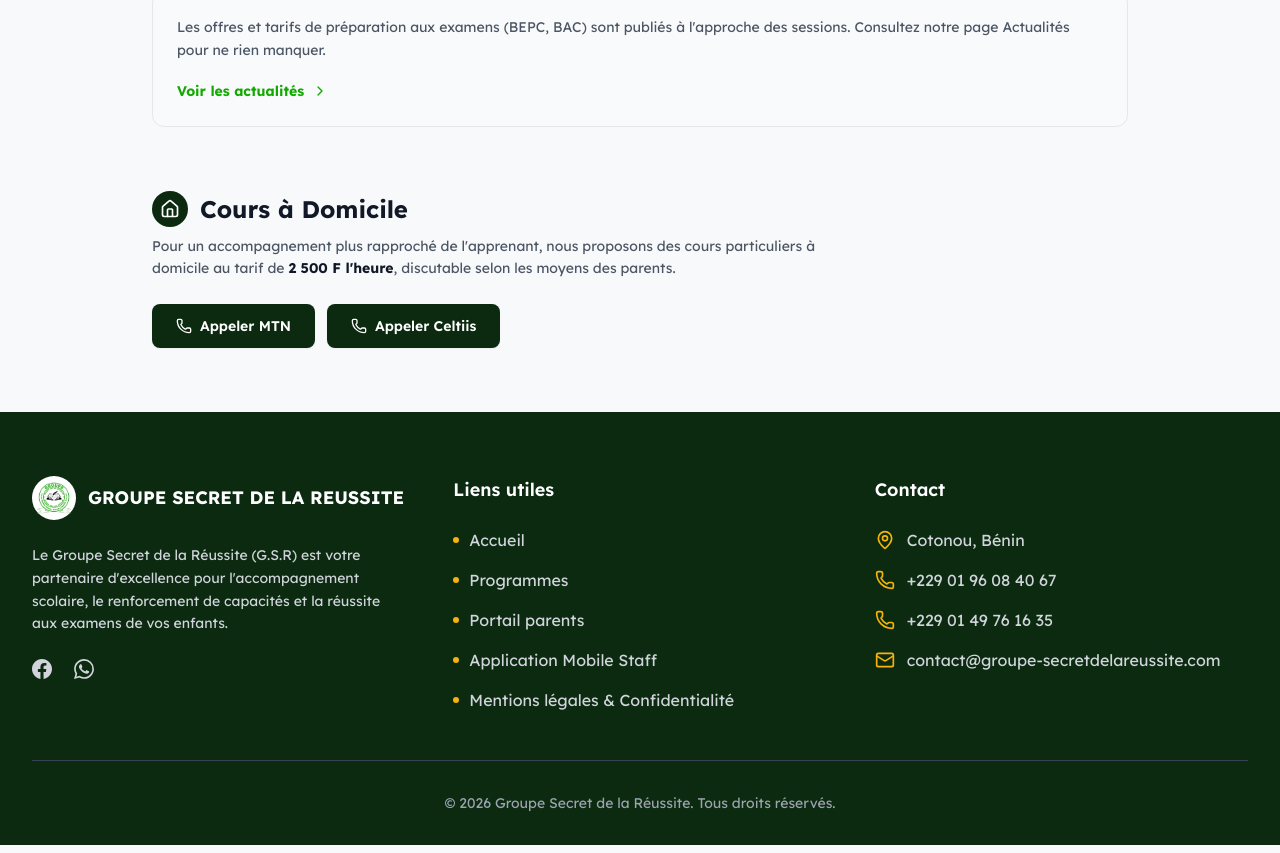
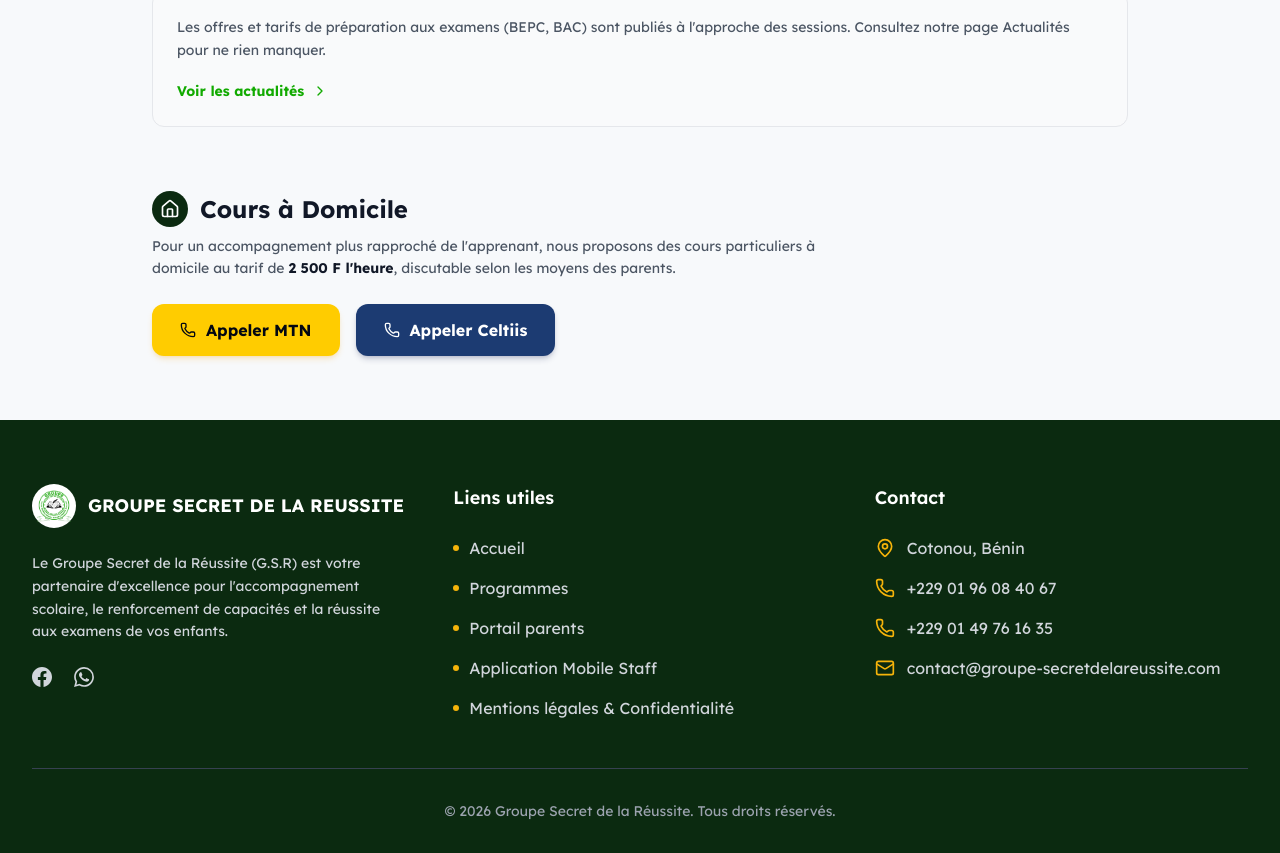
Before and after one commit to groupesecretdelareussite/projet_gsr, a Next.js app: page /tarifs in a window 1280 px wide. Shown: the part 1495-2348 px from the top of the page. Built offline with nearby package versions, Linux system fonts and the light colour scheme.

Commit message:
correction UI du 23/10 2

```diff
--- a/src/app/(vitrine)/mentions-legales/page.tsx
+++ b/src/app/(vitrine)/mentions-legales/page.tsx
@@ -80,37 +80,10 @@ export default function MentionsLegalesPage() {
               </div>
             </div>
 
-            <div>
-              <h3 className="text-lg font-bold text-gray-900 mb-2">
-                1.2 Hébergement technique
-              </h3>
-              <p className="mb-2 text-gray-700">
-                Le site web et les services en ligne sont hébergés par :
-              </p>
-              <div className="pl-4 sm:pl-6 space-y-1 text-gray-700 border-l-2 border-gray-200 mb-3">
-                <p className="font-semibold text-gray-900">Vercel Inc.</p>
-                <p className="text-sm">440 N Barranca Ave #4133, Covina, CA 91723, États-Unis</p>
-                <p className="text-sm">
-                  Site web :{" "}
-                  <a
-                    href="https://vercel.com"
-                    target="_blank"
-                    rel="noopener noreferrer"
-                    className="text-primary hover:underline"
-                  >
-                    vercel.com
-                  </a>
-                </p>
-              </div>
-              <p className="text-xs text-gray-500">
-                La base de données et les mécanismes de gestion d’authentification sécurisée sont administrés sur une
-                infrastructure cloud opérée avec Supabase, disposant de sauvegardes automatiques et d&apos;un chiffrement de pointe.
-              </p>
-            </div>
 
             <div>
               <h3 className="text-lg font-bold text-gray-900 mb-2">
-                1.3 Propriété intellectuelle et droits d&apos;auteur
+                1.2 Propriété intellectuelle et droits d&apos;auteur
               </h3>
               <p className="mb-2 text-gray-700">
                 L&apos;ensemble des contenus présents sur ce site (structure générale, textes, logos, emblèmes, graphismes,
@@ -127,7 +100,7 @@ export default function MentionsLegalesPage() {
 
             <div>
               <h3 className="text-lg font-bold text-gray-900 mb-2">
-                1.4 Liens hypertextes et limitation de responsabilité
+                1.3 Liens hypertextes et limitation de responsabilité
               </h3>
               <p className="mb-2 text-gray-700">
                 Le site <span className="font-semibold text-gray-900">groupe-secretdelareussite.com</span> peut proposer des
--- a/src/app/(vitrine)/tarifs/page.tsx
+++ b/src/app/(vitrine)/tarifs/page.tsx
@@ -153,20 +153,24 @@ export default function TarifsPage() {
             <span className="font-bold text-gray-900">2 500 F l&apos;heure</span>, discutable
             selon les moyens des parents.
           </p>
-          <div className="flex flex-wrap gap-3">
+          <div className="flex flex-col sm:flex-row flex-wrap gap-4">
             <a
               href="tel:+2290196084067"
-              className="inline-flex items-center gap-2 bg-dark text-white px-6 py-3 rounded-lg font-semibold text-sm hover:bg-dark/90 transition-colors shadow-sm"
+              title="Appeler MTN (+229 01 96 08 40 67)"
+              aria-label="Appeler via MTN (+229 01 96 08 40 67)"
+              className="w-full sm:w-auto inline-flex items-center justify-center gap-2.5 bg-[#FFCC00] hover:bg-[#E5B800] text-gray-950 font-bold px-7 py-3.5 rounded-xl shadow-md shadow-amber-500/20 hover:shadow-lg hover:shadow-amber-500/30 transition-all duration-200 hover:-translate-y-0.5 active:scale-[0.98]"
             >
-              <Phone className="w-4 h-4" />
-              Appeler MTN
+              <Phone className="w-4 h-4 text-gray-950 shrink-0" />
+              <span>Appeler MTN</span>
             </a>
             <a
               href="tel:+2290149761635"
-              className="inline-flex items-center gap-2 bg-dark text-white px-6 py-3 rounded-lg font-semibold text-sm hover:bg-dark/90 transition-colors shadow-sm"
+              title="Appeler Celtiis (+229 01 49 76 16 35)"
+              aria-label="Appeler via Celtiis (+229 01 49 76 16 35)"
+              className="w-full sm:w-auto inline-flex items-center justify-center gap-2.5 bg-[#1C3B72] hover:bg-[#152E59] text-white font-bold px-7 py-3.5 rounded-xl shadow-md shadow-blue-950/20 hover:shadow-lg hover:shadow-blue-950/30 transition-all duration-200 hover:-translate-y-0.5 active:scale-[0.98]"
             >
-              <Phone className="w-4 h-4" />
-              Appeler Celtiis
+              <Phone className="w-4 h-4 text-white shrink-0" />
+              <span>Appeler Celtiis</span>
             </a>
           </div>
         </section>
--- a/src/components/vitrine/HomeClient.tsx
+++ b/src/components/vitrine/HomeClient.tsx
@@ -419,7 +419,7 @@ export default function HomeClient() {
         </div>
       </section>
 
-      {/* Témoignages Section */}
+      {/* ── Section Témoignages (En attente de vraies données) ──
       <section className="py-24 bg-gray-50 border-y border-gray-100">
         <div className="max-w-7xl mx-auto px-4 sm:px-6 lg:px-8">
           <div className="text-center mb-16">
@@ -448,8 +448,9 @@ export default function HomeClient() {
           </div>
         </div>
       </section>
+      */}
 
-      {/* Video Section */}
+      {/* ── Section Vidéo (En attente de vraies données) ──
       <section className="py-24 bg-surface max-w-5xl mx-auto px-4 sm:px-6 lg:px-8 text-center">
         <h2 className="text-2xl font-bold text-gray-900 mb-12">Découvrez notre groupe en vidéo</h2>
         <div className="relative rounded-2xl overflow-hidden shadow-xl aspect-video group cursor-pointer border border-gray-100">
@@ -461,6 +462,7 @@ export default function HomeClient() {
           </div>
         </div>
       </section>
+      */}
 
       {/* CTA Section */}
       <section className="py-20 bg-surface">
@@ -473,31 +475,23 @@ export default function HomeClient() {
             {/* Bouton MTN */}
             <a
               href="tel:+2290196084067"
-              className="w-full sm:w-auto bg-[#0b2a10] hover:bg-[#061e0b] text-white border border-amber-400/40 px-6 py-3.5 rounded-xl font-semibold inline-flex items-center justify-between sm:justify-start gap-4 transition-all hover:scale-[1.02] shadow-md shadow-emerald-950/20 group"
+              title="Appeler MTN (+229 01 96 08 40 67)"
+              aria-label="Appeler via MTN (+229 01 96 08 40 67)"
+              className="w-full sm:w-auto inline-flex items-center justify-center gap-2.5 bg-[#FFCC00] hover:bg-[#E5B800] text-gray-950 font-bold px-7 py-3.5 rounded-xl shadow-md shadow-amber-500/20 hover:shadow-lg hover:shadow-amber-500/30 transition-all duration-200 hover:-translate-y-0.5 active:scale-[0.98]"
             >
-              <span className="flex items-center gap-2.5">
-                <span className="w-2.5 h-2.5 rounded-full bg-amber-400 group-hover:scale-125 transition-transform" />
-                <span className="text-sm font-bold">Appeler MTN</span>
-              </span>
-              <span className="text-xs font-mono text-amber-300 bg-white/10 px-2 py-0.5 rounded">
-                01 96 08 40 67
-              </span>
-              <Phone className="w-4 h-4 text-amber-400 shrink-0" />
+              <Phone className="w-4 h-4 text-gray-950 shrink-0" />
+              <span>Appeler MTN</span>
             </a>
 
             {/* Bouton Celtiis */}
             <a
               href="tel:+2290149761635"
-              className="w-full sm:w-auto bg-[#0b2a10] hover:bg-[#061e0b] text-white border border-sky-400/40 px-6 py-3.5 rounded-xl font-semibold inline-flex items-center justify-between sm:justify-start gap-4 transition-all hover:scale-[1.02] shadow-md shadow-emerald-950/20 group"
+              title="Appeler Celtiis (+229 01 49 76 16 35)"
+              aria-label="Appeler via Celtiis (+229 01 49 76 16 35)"
+              className="w-full sm:w-auto inline-flex items-center justify-center gap-2.5 bg-[#1C3B72] hover:bg-[#152E59] text-white font-bold px-7 py-3.5 rounded-xl shadow-md shadow-blue-950/20 hover:shadow-lg hover:shadow-blue-950/30 transition-all duration-200 hover:-translate-y-0.5 active:scale-[0.98]"
             >
-              <span className="flex items-center gap-2.5">
-                <span className="w-2.5 h-2.5 rounded-full bg-sky-400 group-hover:scale-125 transition-transform" />
-                <span className="text-sm font-bold">Appeler Celtiis</span>
-              </span>
-              <span className="text-xs font-mono text-sky-300 bg-white/10 px-2 py-0.5 rounded">
-                01 49 76 16 35
-              </span>
-              <Phone className="w-4 h-4 text-sky-400 shrink-0" />
+              <Phone className="w-4 h-4 text-white shrink-0" />
+              <span>Appeler Celtiis</span>
             </a>
           </div>
         </div>
--- a/src/components/vitrine/RecrutementProfModal.tsx
+++ b/src/components/vitrine/RecrutementProfModal.tsx
@@ -72,7 +72,7 @@ export default function RecrutementProfModal() {
 
           <div className="relative z-10 pr-10">
             <div className="inline-flex items-center gap-1.5 px-3 py-1 rounded-full bg-white/15 text-emerald-100 text-xs font-semibold uppercase tracking-wider backdrop-blur-sm mb-3">
-              <Sparkles className="w-3.5 h-3.5 text-amber-300" />
+              <p></p>
               <span>Recrutement</span>
             </div>
 
@@ -108,7 +108,7 @@ export default function RecrutementProfModal() {
             Vous êtes enseignant du secondaire ? Vous souhaitez accompagner nos élèves vers l&apos;excellence ?
           </p>
 
-          <div className="bg-emerald-50/70 border border-emerald-100 rounded-2xl p-4 space-y-2.5">
+          <div className=" border border-emerald-100 rounded-2xl p-4 space-y-2.5">
             <div className="flex items-center gap-2.5 text-xs sm:text-sm text-gray-700">
               <CheckCircle2 className="w-4 h-4 text-primary shrink-0" />
               <span>Matières scientifiques et littéraires</span>
```
